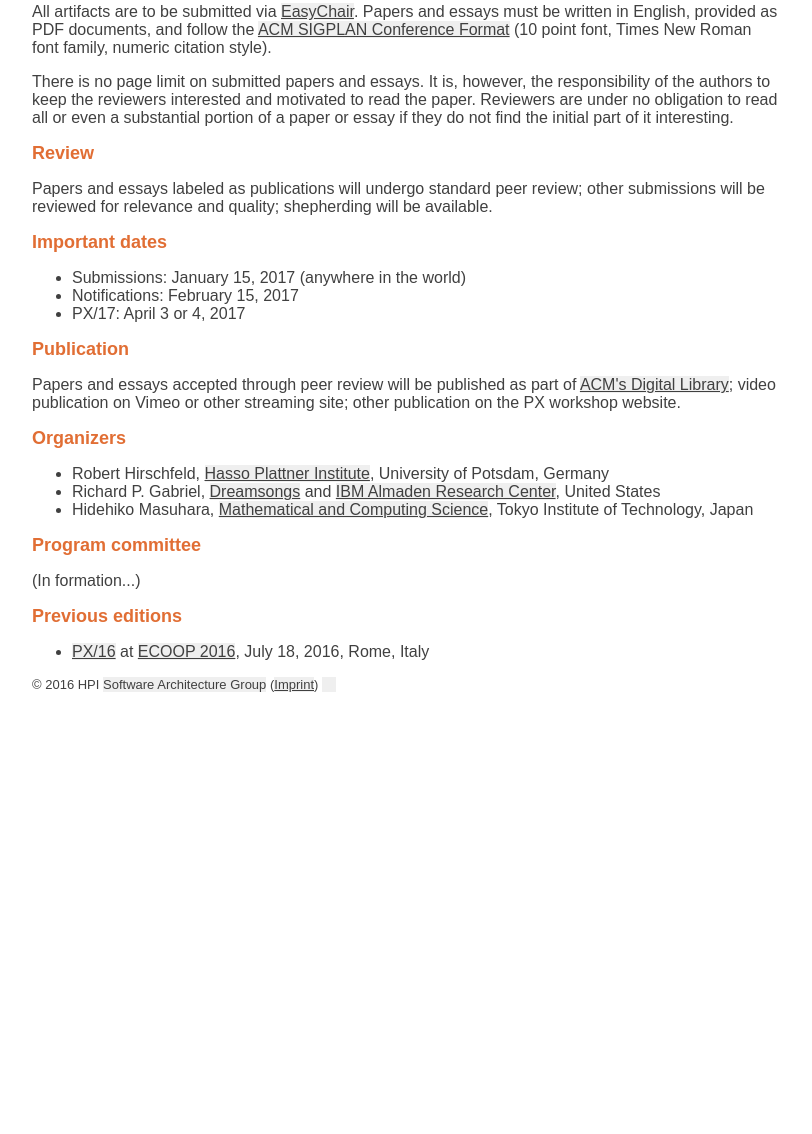
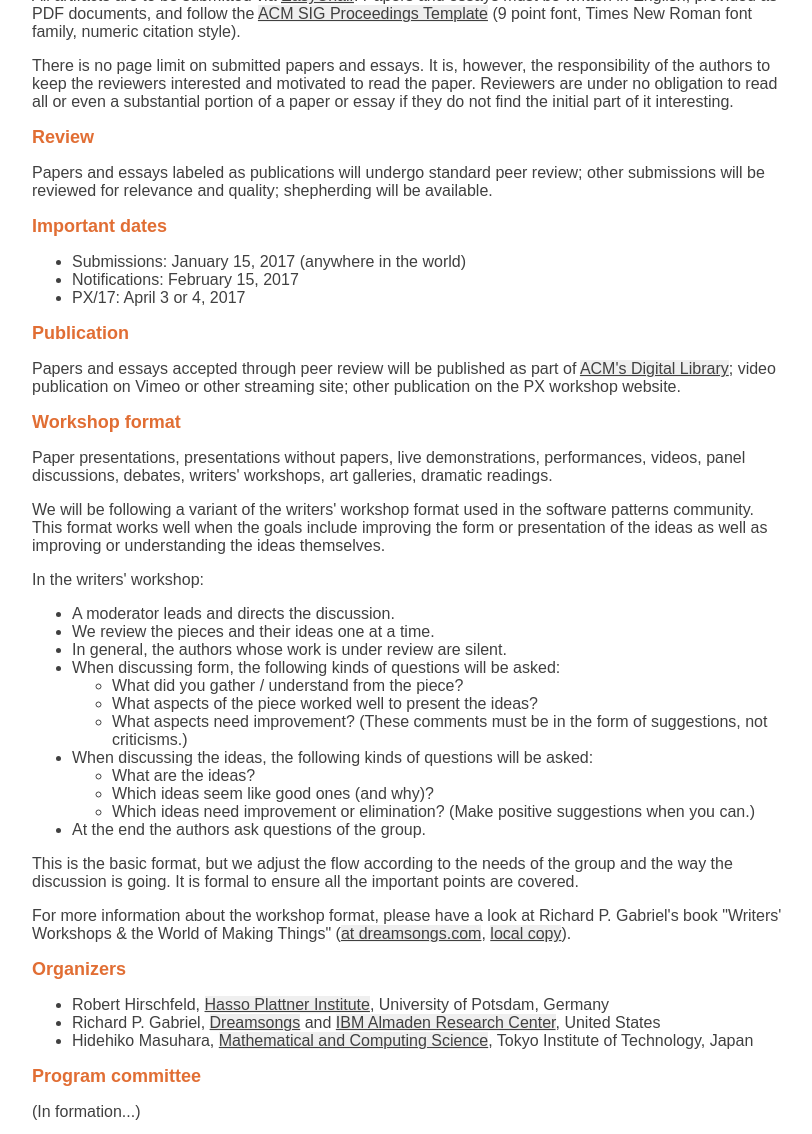
Before and after one commit to roberthirschfeld/programming-experience, a plain HTML site: page px17/index.html in a window 1280 px wide. Shown: the part 906-2040 px from the top of the page, without its empty margins (233-1045 px from the left). Before the commit the page ends 1611 px from the top, so only its background shows below. Drawn offline with Linux system fonts and the light colour scheme.

Commit message:
minor edits

```diff
--- a/px17/index.html
+++ b/px17/index.html
@@ -39,13 +39,11 @@
 
 <h2> Abstract </h2>
 
-<p> Imagine a software development task. Some sort of requirements and specification including performance goals and perhaps a platform and programming language. A group of developers head into a vast workroom. </p>
+<p> Imagine a software development task: some sort of requirements and specification including performance goals and perhaps a platform and programming language. A group of developers head into a vast workroom. In that room they discover they need to explore the domain and the nature of potential solutions&mdash;they need exploratory programming. </p>
 
-<p> &lt;crossfade to developers exiting the vast workroom&gt; </p>
+<p> The Programming Experience (PX) Workshop is about what happens in that room when one or a couple of programmers sit down in front of computers and produce code, especially when it's exploratory programming. Do they create text that is transformed into running behavior (the old way), or do they operate on behavior directly ("liveness"); are they exploring the live domain to understand the true nature of the requirements; are they like authors creating new worlds; does visualization matter; is the experience immediate, immersive, vivid and continuous; do fluency, literacy, and learning matter; do they build tools, meta-tools; are they creating languages to express new concepts quickly and easily; and curiously, is joy relevant to the experience? </p>
 
-<p> The Programming Experience Workshop is about what happens in that room when one or a couple of programmers sit down in front of computers and produce code, especially when it's exploratory programming. Do they create text that is transformed into running behavior (the old way), or do they operate on behavior directly ("liveness"); are they exploring the live domain to understand the true nature of the requirements; are they like authors creating new worlds; does visualization matter; is the experience immediate, immersive, vivid and continuous; do fluency, literacy, and learning matter; do they build tools, meta-tools; are they creating languages to express new concepts quickly and easily; and curiously, is joy relevant to the experience? </p>
-
-<p> Correctness, performance, standard tools, foundations, and text-as-program are important traditional research areas, but the experience of programming and how to improve and evolve it are the focus of this workshop. </p>
+<p> Correctness, performance, standard tools, foundations, and text-as-program are important traditional research areas, but the experience of programming and how to improve and evolve it are the focus of this workshop, and in this edition we would like to focus on exploratory programming. </p>
 
 <!-- -=-=-=-=-=-=-=-=-=-= -->
 
@@ -55,7 +53,7 @@
 
 <p> Submissions by academics, professional programmers, and non-professional programmer are welcome. Submissions can be in any form and format, including but not limited to papers, presentations, demos, videos, panels, debates, essays, writers' workshops, and art. Presentation slots will be between 30 minutes and one hour, depending on quality, form, and relevance to the workshop. Submissions directed toward publication should be so marked, and the program committee will engage in peer review for all such papers. Video publication will be arranged. </p>
 
-<p> All artifacts are to be submitted via <a href="https://easychair.org/conferences/?conf=px17" rel="external">EasyChair</a>. Papers and essays must be written in English, provided as PDF documents, and follow the <a href="http://www.sigplan.org/Resources/Author/" rel="external">ACM SIGPLAN Conference Format</a> (10 point font, Times New Roman font family, numeric citation style). </p>
+<p> All artifacts are to be submitted via <a href="https://easychair.org/conferences/?conf=px17" rel="external">EasyChair</a>. Papers and essays must be written in English, provided as PDF documents, and follow the <a href="http://www.sigplan.org/Resources/Author/" rel="external">ACM SIG Proceedings Template</a> (9 point font, Times New Roman font family, numeric citation style). </p>
 
 <p> There is no page limit on submitted papers and essays. It is, however, the responsibility of the authors to keep the reviewers interested and motivated to read the paper. Reviewers are under no obligation to read all or even a substantial portion of a paper or essay if they do not find the initial part of it interesting. </p>
 
@@ -67,6 +65,7 @@
 
 <h2> Important dates </h2>
 
+<!-- -=-=-=-=-=-=-=-=-=-= -->
 
 <ul>
   <li> Submissions: January 15, 2017 (anywhere in the world) </li>
@@ -79,6 +78,41 @@
 <h2> Publication </h2>
 
 <p> Papers and essays accepted through peer review will be published as part of <a href="http://dl.acm.org/" rel="external">ACM's Digital Library</a>; video publication on Vimeo or other streaming site; other publication on the PX workshop website. </p>
+
+<!-- -=-=-=-=-=-=-=-=-=-= -->
+
+<h2> Workshop format </h2>
+
+<p> Paper presentations, presentations without papers, live demonstrations, performances, videos, panel discussions, debates, writers' workshops, art galleries, dramatic readings. </p>
+
+<p> We will be following a variant of the writers' workshop format used in the software patterns community. This format works well when the goals include improving the form or presentation of the ideas as well as improving or understanding the ideas themselves. </p>
+
+<p> In the writers' workshop: </p>
+
+<ul>
+  <li> A moderator leads and directs the discussion. </li>
+  <li> We review the pieces and their ideas one at a time. </li>
+  <li> In general, the authors whose work is under review are silent. </li>
+  <li> When discussing form, the following kinds of questions will be asked:
+    <ul>
+      <li> What did you gather / understand from the piece? </li>
+      <li> What aspects of the piece worked well to present the ideas? </li>
+      <li> What aspects need improvement? (These comments must be in the form of suggestions, not criticisms.) </li>
+    </ul>
+  </li>
+  <li> When discussing the ideas, the following kinds of questions will be asked:
+    <ul>
+      <li> What are the ideas? </li>
+      <li> Which ideas seem like good ones (and why)? </li>
+      <li> Which ideas need improvement or elimination? (Make positive suggestions when you can.) </li>
+    </ul>
+  </li>
+  <li> At the end the authors ask questions of the group. </li>
+</ul>
+
+<p> This is the basic format, but we adjust the flow according to the needs of the group and the way the discussion is going. It is formal to ensure all the important points are covered. </p>
+
+<p> For more information about the workshop format, please have a look at Richard P. Gabriel's book  "Writers' Workshops &amp; the World of Making Things" (<a href="http://dreamsongs.com/Files/WritersWorkshopTypeset.pdf" rel="external">at dreamsongs.com</a>, <a href="./media/Gabriel_2002_WritersWorkshopAndTheWorkOfMakingThings.pdf" rel="external">local copy</a>). </p>
 
 <!-- -=-=-=-=-=-=-=-=-=-= -->
 
```
Also changed, not shown: px16/index.html (+4 -2 lines), 2 other files.
